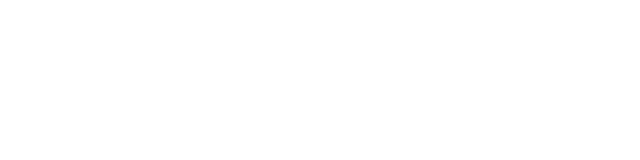
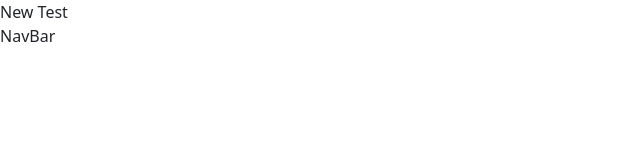
Before and after one commit to Wellscrypted/ws-portfolio, a React (Create React App) app: page / in a window 1280 px wide. Shown: the top 160 px of the page, without its empty margins (0-640 px from the left). Built offline with nearby package versions, Linux system fonts and the light colour scheme.

Commit message:
setup header and nav bar locations

```diff
--- a/src/App.css
+++ b/src/App.css
@@ -36,3 +36,9 @@
     transform: rotate(360deg);
   }
 }
+
+.container-fluid-0 {
+  width: 100%;
+  margin: 0px;
+  padding: 0px;
+}
--- a/src/App.tsx
+++ b/src/App.tsx
@@ -1,8 +1,25 @@
-import React, { useEffect, useState } from 'react';
+import React from 'react';
 import './App.css';
+import Header from './Components/Header';
+import NavBar from './Components/NavBar';
 
-function App() {
-  return <></>;
-}
+interface AppProps {}
+
+const App = (props: AppProps) => {
+  // const {} = props;
+
+  return (
+    <div className="container-fluid-0">
+      <div className="row m-0">
+        <div className="col-12 p-0">
+          <Header />
+        </div>
+        <div className="col-12 p-0">
+          <NavBar />
+        </div>
+      </div>
+    </div>
+  );
+};
 
 export default App;
--- /dev/null
+++ b/src/Components/Header.tsx
@@ -0,0 +1,7 @@
+import React from 'react';
+
+const Header = () => {
+  return <div>New Test</div>;
+};
+
+export default Header;
--- /dev/null
+++ b/src/Components/NavBar.tsx
@@ -0,0 +1,11 @@
+import React from 'react';
+
+interface NavBarProps {}
+
+const NavBar = (props: NavBarProps) => {
+  //   const {} = props;
+
+  return <div>NavBar</div>;
+};
+
+export default NavBar;
```
Also changed, not shown: 1 other file (tests, documents, lock files or other folders).
